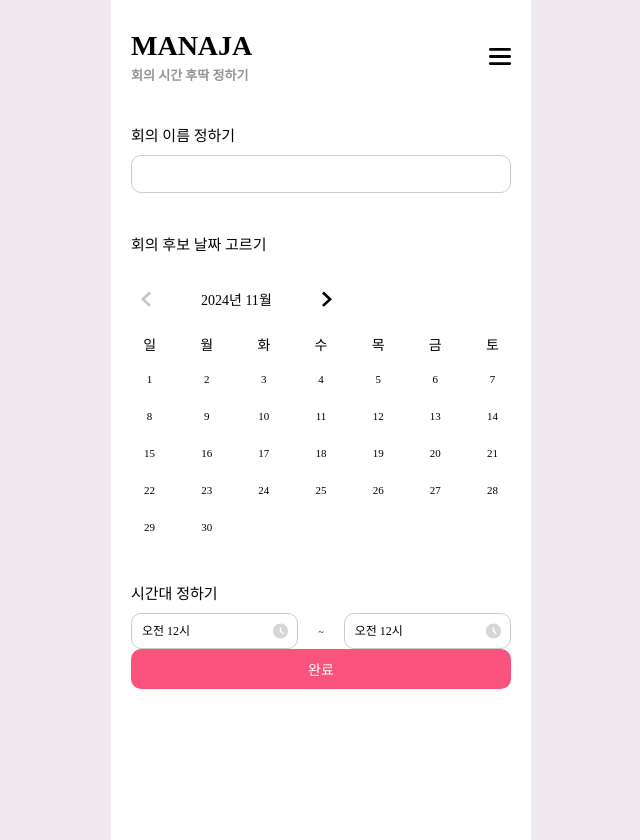
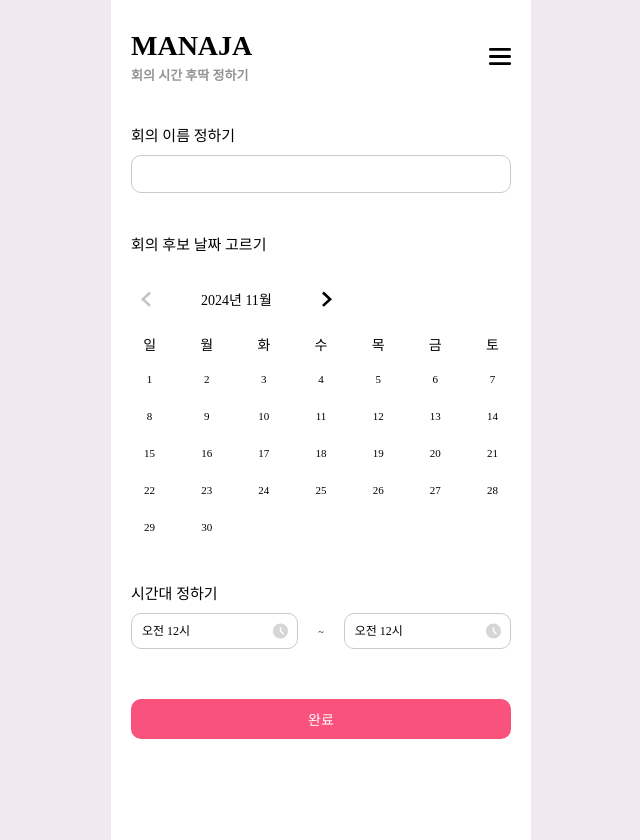
Before and after one commit to kimtaejin3/manaja, a React (Create React App) app: page / in a window 1280 px wide. Shown: the whole page, without its empty margins (319-959 px from the left). Built offline with nearby package versions, Linux system fonts and the light colour scheme.

Commit message:
style: mainPage의 button 상단 마진값 추가

```diff
--- a/src/pages/MainPage.jsx
+++ b/src/pages/MainPage.jsx
@@ -3,6 +3,8 @@ import MeetingDaysField from "../components/fields/MeetingDaysField";
 import MeetingNameField from "../components/fields/MeetingNameField";
 import MeetingTimeField from "../components/fields/MeetingTimeField";
 import MainHeader from "../components/headers/MainHeader";
+
+import styles from "./MainPage.module.scss";
 
 export default function MainPage() {
   return (
@@ -11,7 +13,7 @@ export default function MainPage() {
       <MeetingNameField />
       <MeetingDaysField />
       <MeetingTimeField />
-      <Button>완료</Button>
+      <Button className={styles.button}>완료</Button>
     </>
   );
 }
--- /dev/null
+++ b/src/pages/MainPage.module.scss
@@ -0,0 +1,3 @@
+.button {
+  margin-top: 50px;
+}
```
